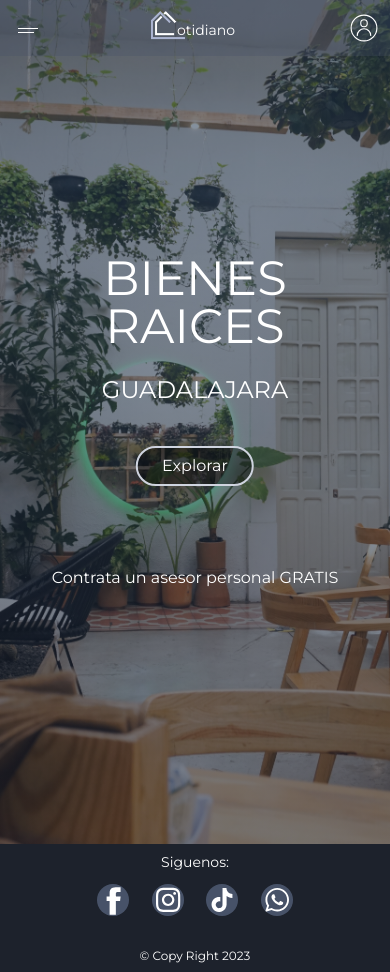
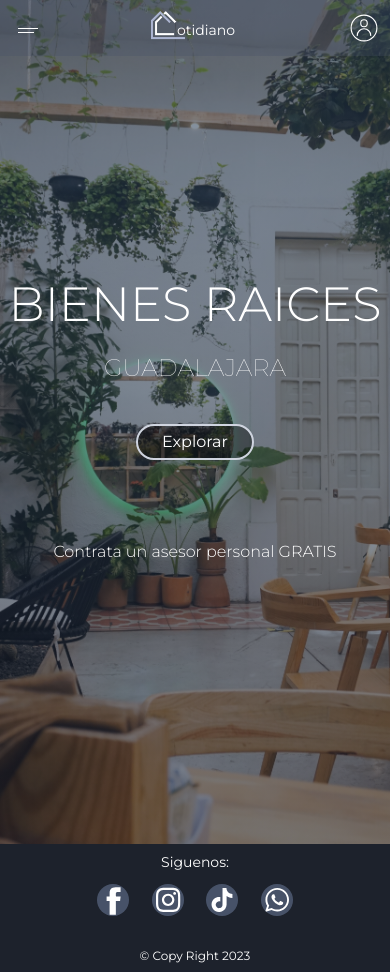
Before and after one commit to tuco5/cotidiano-web-client, a Next.js app: page / in a window 390 px wide. Built offline with nearby package versions, Linux system fonts and the light colour scheme; no server answers.

Commit message:
Home page responsive design (#5)
* footer done

* animate navbar components and fix z index bug

* carousel on home page

* rearchitect

* home page done

* add responsivenes

```diff
--- a/src/components/interface/buttons/button.tsx
+++ b/src/components/interface/buttons/button.tsx
@@ -11,7 +11,7 @@ export function Button({children, variant, className, onClick}: ButtonProps) {
       onClick={onClick}
       className={`${className} ${
         variant === 'main' &&
-        'h-10 rounded-full border-2 bg-black bg-opacity-40 px-6 transition-all hover:-translate-y-1 hover:border-primary-500 hover:bg-primary-500 hover:shadow-[_2px_5px_10px_rgba(0,0,0,0.3)]'
+        'rounded-full border-2 bg-black bg-opacity-40 py-1 px-6 transition-all hover:-translate-y-1 hover:border-primary-500 hover:bg-primary-500 hover:shadow-[_2px_5px_10px_rgba(0,0,0,0.3)]'
       }`}
     >
       {children}
--- a/src/constants/breakpoints.ts
+++ b/src/constants/breakpoints.ts
@@ -1,4 +1,5 @@
-export const phone = 600;
-export const tabLand = 900;
-export const tabPort = 1200;
-export const bigDesktop = 1800;
+export const phone = 640;
+export const tabLand = 768;
+export const tabPort = 1024;
+export const dexktop = 1280;
+export const bigDesktop = 1536;
--- a/src/pages/index.tsx
+++ b/src/pages/index.tsx
@@ -44,13 +44,15 @@ export default function Home() {
             />
           ))}
         </Carousel>
-        <div className="absolute left-1/2 top-1/2 flex w-3/4 -translate-x-1/2 -translate-y-1/2 flex-col items-center justify-center text-center uppercase">
-          <h1 className="text-5xl">Bienes raices</h1>
-          <p className="mt-6 text-2xl">Guadalajara</p>
-          <Button variant="main" className="mt-10">
+        <div className="absolute left-1/2 top-1/2 flex w-full -translate-x-1/2 -translate-y-1/2 flex-col items-center justify-center text-center uppercase">
+          <h1 className="text-5xl font-light md:text-6xl lg:text-8xl xl:text-9xl">Bienes raices</h1>
+          <p className="mt-6 text-2xl font-thin md:text-3xl lg:text-4xl xl:text-5xl">Guadalajara</p>
+          <Button variant="main" className="mt-10 md:text-xl lg:text-2xl">
             <Link href="/catalog">Explorar</Link>
           </Button>
-          <p className="mt-20 normal-case">Contrata un asesor personal GRATIS</p>
+          <p className="mt-20 font-light normal-case md:text-xl lg:text-2xl">
+            Contrata un asesor personal GRATIS
+          </p>
         </div>
       </main>
     </>
```
